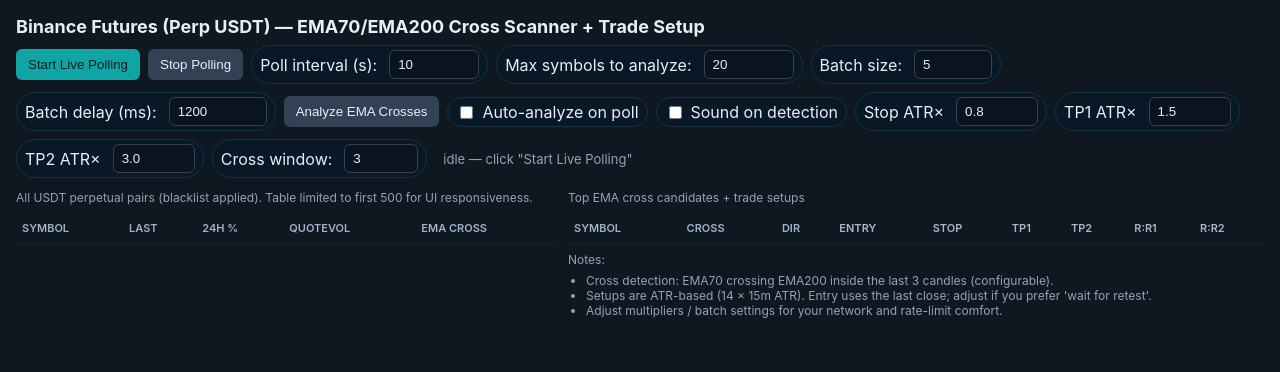
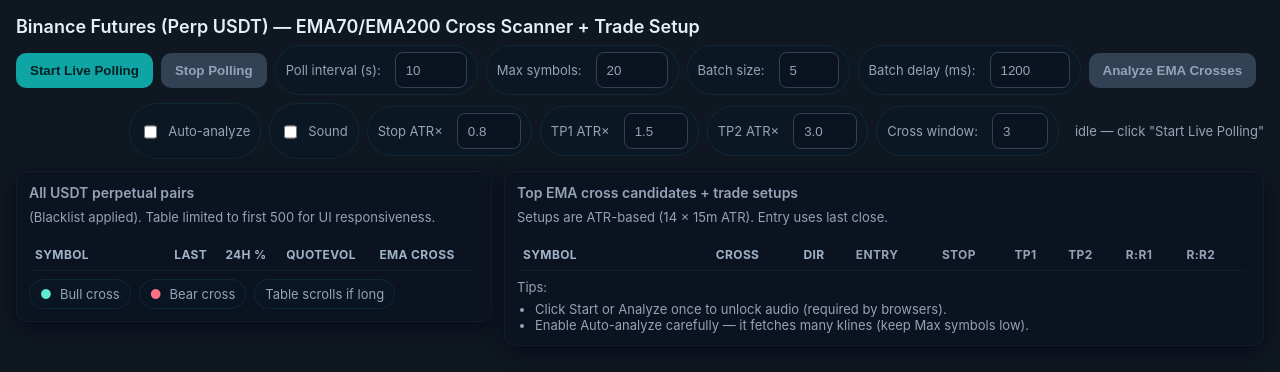
Before and after one commit to enigmaapos/Consolidation-tracke, a plain HTML site: page index.html in a window 1280 px wide. Drawn offline with Linux system fonts and the light colour scheme.

Commit message:
Update index.html

```diff
--- a/index.html
+++ b/index.html
@@ -5,38 +5,104 @@
   <title>Binance Futures (Perp USDT) — EMA70/EMA200 Cross Scanner + Trade Setup</title>
   <meta name="viewport" content="width=device-width,initial-scale=1" />
   <style>
-    body { font-family: Inter, Roboto, Arial; background:#0f1720; color:#e6eef8; margin:16px; }
-    h1 { margin:0 0 8px 0; font-size:18px; }
-    .controls { display:flex; gap:8px; align-items:center; margin-bottom:12px; flex-wrap:wrap; }
-    button { padding:8px 12px; border:0; background:#0ea5a4; color:#042024; border-radius:6px; cursor:pointer; }
-    button.secondary { background:#334155; color:#e6eef8; }
-    input, select { padding:6px 8px; border-radius:6px; border:1px solid #334155; background:#0b1220; color:#e6eef8; }
-    table { width:100%; border-collapse:collapse; margin-top:8px; }
-    th, td { padding:8px 6px; font-size:12px; border-bottom:1px solid rgba(255,255,255,0.04); text-align:left; }
-    th { color:#9fb3c8; font-weight:600; font-size:11px; text-transform:uppercase; }
-    .green { color:#5eead4; } .red { color:#fb7185; }
-    .muted { color:#94a3b8; font-size:12px; }
-    .status { margin-left:8px; font-size:13px; color:#94a3b8; }
-    .small { font-size:11px; color:#a7b8c8; }
-    .chip { padding:4px 8px; border-radius:999px; background:#091826; border:1px solid #153241; display:flex; align-items:center; gap:6px; }
-    label.chip input[type="checkbox"] { transform: translateY(1px); }
-    .num { font-family: monospace; }
+    :root{
+      --bg:#0f1720;
+      --card:#0b1220;
+      --muted:#94a3b8;
+      --accent:#0ea5a4;
+      --accent-dark:#042024;
+      --glass-border: rgba(255,255,255,0.04);
+      --green:#5eead4;
+      --red:#fb7185;
+      --radius:12px;
+      --pad:12px;
+      --shadow: 0 6px 18px rgba(2,6,23,0.6);
+      --max-card-height: 60vh;
+    }
+
+    /* Reset-ish */
+    html,body{height:100%;margin:0;font-family:Inter, Roboto, Arial, system-ui,-apple-system; background:var(--bg); color:#e6eef8; -webkit-font-smoothing:antialiased;}
+    h1{margin:0 0 8px 0;font-size:18px;font-weight:600}
+    .muted{color:var(--muted); font-size:13px}
+
+    /* Page container */
+    .wrap{padding:16px; max-width:1400px; margin:0 auto; box-sizing:border-box;}
+
+    /* Controls */
+    .controls{
+      display:flex;
+      gap:8px;
+      align-items:center;
+      margin-bottom:12px;
+      flex-wrap:wrap;
+    }
+    .controls .left { display:flex; gap:8px; align-items:center; flex-wrap:wrap; }
+    .controls .right { margin-left:auto; display:flex; gap:8px; align-items:center; flex-wrap:wrap; }
+
+    button{ padding:10px 14px; border:0; background:var(--accent); color:var(--accent-dark); border-radius:10px; cursor:pointer; font-weight:600; }
+    button.secondary{ background:#334155; color:var(--muted); }
+    input, select{ padding:8px 10px; border-radius:8px; border:1px solid #334155; background:var(--card); color:inherit; min-height:36px; box-sizing:border-box; }
+
+    .chip{ padding:6px 10px; border-radius:999px; background:rgba(9,24,38,0.6); border:1px solid rgba(21,50,65,0.6); display:flex; align-items:center; gap:8px; color:var(--muted); font-size:13px; }
+
+    /* Cards grid */
+    .grid{ display:grid; grid-template-columns: 1fr 760px; gap:12px; align-items:start; }
+    @media (max-width:1100px){ .grid{ grid-template-columns: 1fr 420px; } }
+    @media (max-width:900px){ .grid{ grid-template-columns: 1fr; } }
+
+    /* Card styles */
+    .card{ background:var(--card); border-radius:var(--radius); padding:12px; box-shadow:var(--shadow); border:1px solid var(--glass-border); box-sizing:border-box; }
+    .card h2{ margin:0 0 8px 0; font-size:14px; color:var(--muted); font-weight:600 }
+    .card .card-body{ display:block; }
+
+    /* Tables */
+    table{ width:100%; border-collapse:collapse; font-size:13px; }
+    th, td{ padding:8px 6px; border-bottom:1px solid rgba(255,255,255,0.04); text-align:left; vertical-align:middle; }
+    th{ color:#9fb3c8; font-weight:700; font-size:12px; text-transform:uppercase; letter-spacing:0.03em; }
+    .green{ color:var(--green); }
+    .red{ color:var(--red); }
+    .small{ color:var(--muted); font-size:12px; }
+
+    /* Scrollable table containers */
+    .table-wrap{ max-height:var(--max-card-height); overflow:auto; padding-right:6px; -webkit-overflow-scrolling:touch; }
+    .table-wrap table th:first-child, .table-wrap table td:first-child { min-width:110px; }
+
+    /* Top table wider card style */
+    .wide { max-width:100%; }
+
+    /* Buttons & inputs responsive */
+    @media (max-width:600px){
+      button{ flex:1 1 auto; min-width:0; }
+      .controls{ gap:6px; }
+      .chip{ font-size:12px; padding:6px; }
+      input, select{ font-size:13px; }
+      th, td{ padding:8px 6px; font-size:12px; }
+      h1{ font-size:16px; }
+    }
+
+    /* Minor helpers */
+    .status{ margin-left:8px; font-size:13px; color:var(--muted); }
+    .num{ font-family: ui-monospace, SFMono-Regular, Menlo, Monaco, monospace; }
+    .legend{ display:flex; gap:8px; align-items:center; margin-top:8px; color:var(--muted); font-size:12px; }
+    .chip .checkbox{ transform:translateY(1px); }
   </style>
 </head>
 <body>
+  <div class="wrap">
     <h1>Binance Futures (Perp USDT) — EMA70/EMA200 Cross Scanner + Trade Setup</h1>
 
     <div class="controls">
+      <div class="left">
         <button id="startPoll">Start Live Polling</button>
         <button id="stopPoll" class="secondary" disabled>Stop Polling</button>
 
-    <label class="chip">
+        <label class="chip" title="Poll interval in seconds">
           Poll interval (s):
           <input id="pollInterval" type="number" min="5" value="10" style="width:72px; margin-left:6px;">
         </label>
 
         <label class="chip">
-      Max symbols to analyze:
+          Max symbols:
           <input id="maxAnalyze" type="number" min="1" value="20" style="width:72px; margin-left:6px;">
         </label>
 
@@ -51,42 +117,45 @@
         </label>
 
         <button id="analyze" class="secondary">Analyze EMA Crosses</button>
+      </div>
 
+      <div class="right">
         <label class="chip">
-      <input id="autoAnalyzeToggle" type="checkbox" /> Auto-analyze on poll
+          <input id="autoAnalyzeToggle" type="checkbox" class="checkbox" /> Auto-analyze
         </label>
 
         <label class="chip">
-      <input id="soundToggle" type="checkbox" /> Sound on detection
+          <input id="soundToggle" type="checkbox" class="checkbox" /> Sound
         </label>
 
-    <label class="chip">
-      Stop ATR×
+        <label class="chip">Stop ATR×
           <input id="stopAtrMult" type="number" step="0.1" min="0.1" value="0.8" style="width:64px; margin-left:6px;">
         </label>
 
-    <label class="chip">
-      TP1 ATR×
+        <label class="chip">TP1 ATR×
           <input id="tp1AtrMult" type="number" step="0.1" min="0.1" value="1.5" style="width:64px; margin-left:6px;">
         </label>
 
-    <label class="chip">
-      TP2 ATR×
+        <label class="chip">TP2 ATR×
           <input id="tp2AtrMult" type="number" step="0.1" min="0.1" value="3.0" style="width:64px; margin-left:6px;">
         </label>
 
-    <label class="chip">
-      Cross window:
+        <label class="chip">Cross window:
           <input id="crossWindow" type="number" min="1" value="3" style="width:56px; margin-left:6px;" />
         </label>
 
         <div class="status" id="status">idle</div>
       </div>
+    </div>
 
-  <div style="display:flex; gap:12px; align-items:flex-start;">
-    <div style="flex:1; min-width:540px;">
-      <div class="muted">All USDT perpetual pairs (blacklist applied). Table limited to first 500 for UI responsiveness.</div>
-      <table id="pairsTable">
+    <!-- grid with cards -->
+    <div class="grid" id="grid">
+      <!-- Left column: Pairs table card -->
+      <div class="card">
+        <h2>All USDT perpetual pairs</h2>
+        <div class="muted" style="margin-bottom:8px;">(Blacklist applied). Table limited to first 500 for UI responsiveness.</div>
+        <div class="table-wrap card-body" style="padding-top:6px;">
+          <table id="pairsTable" role="table" aria-label="Filtered pairs">
             <thead>
               <tr>
                 <th>Symbol</th>
@@ -99,10 +168,19 @@
             <tbody></tbody>
           </table>
         </div>
+        <div class="legend">
+          <div class="chip"><span class="green">●</span> Bull cross</div>
+          <div class="chip"><span class="red">●</span> Bear cross</div>
+          <div class="chip">Table scrolls if long</div>
+        </div>
+      </div>
 
-    <div style="width:760px;">
-      <div class="muted">Top EMA cross candidates + trade setups</div>
-      <table id="topTable">
+      <!-- Right column: Top candidates card -->
+      <div class="card wide">
+        <h2>Top EMA cross candidates + trade setups</h2>
+        <div class="muted" style="margin-bottom:8px;">Setups are ATR-based (14 × 15m ATR). Entry uses last close.</div>
+        <div class="table-wrap card-body" style="padding-top:6px;">
+          <table id="topTable" role="table" aria-label="Top EMA candidates">
             <thead>
               <tr>
                 <th>Symbol</th>
@@ -118,24 +196,24 @@
             </thead>
             <tbody></tbody>
           </table>
-      <div class="muted" style="margin-top:8px; font-size:12px;">
-        Notes:
+        </div>
+        <div style="margin-top:8px; color:var(--muted); font-size:13px;">
+          Tips:
           <ul style="margin:6px 0 0 18px; padding:0;">
-          <li>Cross detection: EMA70 crossing EMA200 inside the last <span id="cwDisplay">3</span> candles (configurable).</li>
-          <li>Setups are ATR-based (14 × 15m ATR). Entry uses the last close; adjust if you prefer 'wait for retest'.</li>
-          <li>Adjust multipliers / batch settings for your network and rate-limit comfort.</li>
+            <li>Click Start or Analyze once to unlock audio (required by browsers).</li>
+            <li>Enable Auto-analyze carefully — it fetches many klines (keep Max symbols low).</li>
           </ul>
+        </div>
       </div>
     </div>
   </div>
 
   <script>
-  // ---------- Config ----------
+  // ---------- (unchanged JS logic) ----------
   const TICKER_24H = 'https://fapi.binance.com/fapi/v1/ticker/24hr';
   const KLINES = 'https://fapi.binance.com/fapi/v1/klines';
   const INTERVAL = '15m';
-  const LOOKBACK_EMA200 = 240; // we need at least 200 + some buffer; 240 is safe
-  // Blacklist
+  const LOOKBACK_EMA200 = 240;
   const blacklist = [
     "ALPACAUSDT","BNXUSDT","ALPHAUSDT","OCEANUSDT","DGBUSDT","AGIXUSDT","LINAUSDT",
     "LOKAUSDT","KEYUSDT","MDTUSDT","LOOMUSDT","RENUSDT","OMNIUSDT","SLERFUSDT",
@@ -161,16 +239,11 @@
   const tp1AtrMultInput = document.getElementById('tp1AtrMult');
   const tp2AtrMultInput = document.getElementById('tp2AtrMult');
   const crossWindowInput = document.getElementById('crossWindow');
-  const cwDisplay = document.getElementById('cwDisplay');
 
-  cwDisplay.textContent = crossWindowInput.value;
-
-  crossWindowInput.addEventListener('change', () => { cwDisplay.textContent = crossWindowInput.value; });
+  function setStatus(s){ statusEl.textContent = s; }
 
   let pollTimer = null;
   let latestTickers = [];
-
-  function setStatus(s) { statusEl.textContent = s; }
 
   async function safeFetch(url, params = null) {
     const p = params ? '?' + new URLSearchParams(params).toString() : '';
@@ -179,7 +252,6 @@
     return res.json();
   }
 
-  // FILTER: All USDT perpetual tickers except blacklist
   function filterTickers(allTickers) {
     return allTickers
       .filter(t => t.symbol && t.symbol.endsWith('USDT') && !blacklist.includes(t.symbol))
@@ -192,7 +264,7 @@
       .sort((a,b) => (b.quoteVolume || 0) - (a.quoteVolume || 0));
   }
 
-  function renderPairs(list) {
+  function renderPairs(list){
     pairsTbody.innerHTML = '';
     list.forEach(item => {
       const tr = document.createElement('tr');
@@ -208,9 +280,9 @@
     });
   }
 
-  function renderTop(results) {
+  function renderTop(results){
     topTbody.innerHTML = '';
-    results.forEach(r => {
+    results.forEach(r=>{
       const tr = document.createElement('tr');
       const crossText = r.crossType === 'BULL' ? 'EMA70>EMA200 (bull)' : 'EMA70<EMA200 (bear)';
       const crossCls = r.crossType === 'BULL' ? 'green' : 'red';
@@ -230,8 +302,7 @@
     });
   }
 
-  // EMA series
-  function emaSeries(values, period) {
+  function emaSeries(values, period){
     if (values.length < period) return null;
     const k = 2 / (period + 1);
     const out = new Array(values.length).fill(null);
@@ -246,8 +317,7 @@
     return out;
   }
 
-  // ATR computation
-  function computeATR(klines, period = 14) {
+  function computeATR(klines, period = 14){
     if (!klines || klines.length < period + 1) return null;
     const trs = [];
     for (let i = 1; i < klines.length; i++) {
@@ -262,7 +332,7 @@
     return atr;
   }
 
-  // Detect recent EMA70/EMA200 cross within crossWindow candles (default 3)
+  // Detect recent EMA70/EMA200 cross within crossWindow candles
   function checkEMACross(klines, crossWindow = 3) {
     if (!klines || klines.length < 210) return { ok:false };
     const closes = klines.map(k=>k.c);
@@ -270,7 +340,6 @@
     const ema200 = emaSeries(closes, 200);
     if (!ema70 || !ema200) return { ok:false };
 
-    // We'll check the sign of (ema70 - ema200) for the last crossWindow+1 points
     const diff = [];
     const n = ema70.length;
     for (let i = n - (crossWindow + 1); i < n; i++) {
@@ -278,14 +347,13 @@
     }
     if (diff.length < 2) return { ok:false };
 
-    // Look for a sign change in diff: negative->positive = bullish, positive->negative = bearish
     let crossType = null;
-    let crossIndexFromEnd = null; // 0 => latest candle, 1 => previous, etc.
+    let crossIndexFromEnd = null;
     for (let j = 1; j < diff.length; j++) {
       const prev = diff[j-1];
       const cur = diff[j];
       if (prev <= 0 && cur > 0) {
-        crossType = 'BULL'; // ema70 crossed above ema200
+        crossType = 'BULL';
         crossIndexFromEnd = diff.length - 1 - j;
         break;
       }
@@ -296,7 +364,6 @@
       }
     }
 
-    // also capture latest price info
     const lastIdx = closes.length - 1;
     const lastClose = closes[lastIdx];
     const lastHigh = klines[lastIdx].h;
@@ -306,7 +373,7 @@
       ok: true,
       ema70Series: ema70,
       ema200Series: ema200,
-      crossType, // 'BULL' | 'BEAR' | null
+      crossType,
       crossIndexFromEnd,
       lastClose,
       lastHigh,
@@ -330,7 +397,6 @@
     }));
   }
 
-  // Batch analyze: fetch klines and run cross detection
   async function batchAnalyzeCross(symbols, batchSize=5, batchDelay=1200) {
     const results = [];
     const crossWindow = Math.max(1, Number(crossWindowInput.value) || 3);
@@ -356,21 +422,17 @@
     return results;
   }
 
-  // --- Audio helpers (Web Audio API) ---
+  // Audio helpers
   let audioCtx = null;
   let audioUnlocked = false;
   function ensureAudioContext() {
-    if (!audioCtx) {
-      audioCtx = new (window.AudioContext || window.webkitAudioContext)();
-    }
+    if (!audioCtx) audioCtx = new (window.AudioContext || window.webkitAudioContext)();
     if (audioCtx.state === 'suspended') {
-      audioCtx.resume().then(() => { audioUnlocked = true; }).catch(()=>{ audioUnlocked = false; });
-    } else {
-      audioUnlocked = true;
-    }
+      audioCtx.resume().then(()=>{ audioUnlocked = true }).catch(()=>{ audioUnlocked=false; });
+    } else audioUnlocked = true;
   }
   function playBeep(freq=880, duration=120, volume=0.12, type='sine') {
-    if (!audioCtx) try { ensureAudioContext(); } catch(e){ return; }
+    if (!audioCtx) try{ ensureAudioContext(); } catch(e){ return; }
     if (!audioUnlocked) return;
     try {
       const now = audioCtx.currentTime;
@@ -381,44 +443,27 @@
       g.gain.setValueAtTime(volume, now);
       g.gain.linearRampToValueAtTime(volume, now + 0.01);
       g.gain.linearRampToValueAtTime(0.0001, now + duration/1000);
-      o.connect(g);
-      g.connect(audioCtx.destination);
-      o.start(now);
-      o.stop(now + duration/1000 + 0.02);
-    } catch (e) { /* silent fail */ }
+      o.connect(g); g.connect(audioCtx.destination);
+      o.start(now); o.stop(now + duration/1000 + 0.02);
+    } catch(e){}
   }
-  function playNotification() {
-    if (!soundToggle.checked) return;
-    playBeep(1046, 80, 0.08);
-    setTimeout(()=>playBeep(1318, 70, 0.07), 120);
-    setTimeout(()=>playBeep(1568, 60, 0.06), 220);
-  }
+  function playNotification(){ if (!soundToggle.checked) return; playBeep(1046,80,0.08); setTimeout(()=>playBeep(1318,70,0.07),120); setTimeout(()=>playBeep(1568,60,0.06),220); }
 
-  // Trade setup builder using ATR, direction from cross
-  function buildTradeSetupByCross(sym, chk, klines) {
+  function buildTradeSetupByCross(sym, chk, klines){
     if (!chk || !chk.ok || !chk.crossType) return null;
     const atr = computeATR(klines.slice(-40), 14) || computeATR(klines, 14) || 0;
     const stopAtrMult = Math.max(0.1, Number(stopAtrMultInput.value) || 0.8);
     const tp1AtrMult = Math.max(0.1, Number(tp1AtrMultInput.value) || 1.5);
     const tp2AtrMult = Math.max(0.1, Number(tp2AtrMultInput.value) || 3.0);
-
     const lastClose = chk.lastClose;
     const lastLow = chk.lastLow;
     const lastHigh = chk.lastHigh;
-
-    // precision
     let prec = 4;
-    if (lastClose >= 100) prec = 2;
-    else if (lastClose >= 10) prec = 3;
-    else if (lastClose < 1) prec = 6;
-
-    // direction from cross
+    if (lastClose >= 100) prec = 2; else if (lastClose >= 10) prec = 3; else if (lastClose < 1) prec = 6;
     const direction = chk.crossType === 'BULL' ? 'LONG' : 'SHORT';
     const entry = lastClose;
-
     let stop;
     if (direction === 'LONG') {
-      // place stop below recent low and below EMA200 (safe)
       const ema200Latest = chk.ema200Series ? chk.ema200Series[chk.ema200Series.length -1] : null;
       stop = Math.min(lastLow - atr * stopAtrMult, (ema200Latest ? ema200Latest - atr * 0.25 : lastLow - atr*stopAtrMult));
       if (stop >= entry) stop = entry - Math.max(atr * 0.2, (entry * 0.0005));
@@ -427,38 +472,18 @@
       stop = Math.max(lastHigh + atr * stopAtrMult, (ema200Latest ? ema200Latest + atr * 0.25 : lastHigh + atr*stopAtrMult));
       if (stop <= entry) stop = entry + Math.max(atr * 0.2, (entry * 0.0005));
     }
-
-    let tp1, tp2;
-    if (direction === 'LONG') {
-      tp1 = entry + atr * tp1AtrMult;
-      tp2 = entry + atr * tp2AtrMult;
-    } else {
-      tp1 = entry - atr * tp1AtrMult;
-      tp2 = entry - atr * tp2AtrMult;
-    }
-
+    let tp1,tp2;
+    if (direction === 'LONG') { tp1 = entry + atr * tp1AtrMult; tp2 = entry + atr * tp2AtrMult; }
+    else { tp1 = entry - atr * tp1AtrMult; tp2 = entry - atr * tp2AtrMult; }
     const risk = Math.abs(entry - stop);
     const rr1 = risk > 0 ? Math.abs(tp1 - entry) / risk : 0;
     const rr2 = risk > 0 ? Math.abs(tp2 - entry) / risk : 0;
-
-    return {
-      symbol: sym,
-      direction,
-      entry,
-      stop,
-      tp1,
-      tp2,
-      rr1,
-      rr2,
-      atr,
-      prec
-    };
+    return { symbol: sym, direction, entry, stop, tp1, tp2, rr1, rr2, atr, prec };
   }
 
-  // Handle results: mark pairs table, build setups, play sounds
-  async function handleCrossResultsAndPlaySound(results) {
+  async function handleCrossResultsAndPlaySound(results){
     const detected = [];
-    results.forEach(r => {
+    results.forEach(r=>{
       const id = 'cross-' + r.sym;
       const cell = document.getElementById(id);
       if (cell) {
@@ -472,7 +497,6 @@
           cell.classList.remove('green','red');
         }
       }
-
       if (r.chk && r.chk.ok && r.chk.crossType) {
         const setup = buildTradeSetupByCross(r.sym, r.chk, r.kl || []);
         if (setup) {
@@ -489,29 +513,27 @@
 
     if (soundToggle.checked && detected.length > 0) {
       playNotification();
-      let delay = 360;
-      detected.slice(0,10).forEach(d => {
-        setTimeout(() => {
-          if (d.crossType === 'BULL') playBeep(1400, 90, 0.09);
-          else playBeep(900, 120, 0.11);
-        }, delay);
-        delay += 140;
+      let delay=360;
+      detected.slice(0,10).forEach(d=>{
+        setTimeout(()=>{ if (d.crossType==='BULL') playBeep(1400,90,0.09); else playBeep(900,120,0.11); }, delay);
+        delay+=140;
       });
     }
 
-    // sort: bull first (you can change sorting preferences)
-    detected.sort((a,b) => {
-      if (a.crossType !== b.crossType) return a.crossType === 'BULL' ? -1 : 1;
-      if (b.rr1 !== a.rr1) return b.rr1 - a.rr1;
-      return a.closePct - b.closePct;
+    // sort: most recent cross (smaller crossIndexFromEnd) first, then rr1 desc
+    detected.sort((a,b)=>{
+      const ai = (a.crossIndexFromEnd == null) ? 9999 : a.crossIndexFromEnd;
+      const bi = (b.crossIndexFromEnd == null) ? 9999 : b.crossIndexFromEnd;
+      if (ai !== bi) return ai - bi;
+      if ((b.rr1 || 0) !== (a.rr1 || 0)) return (b.rr1 || 0) - (a.rr1 || 0);
+      return Math.abs(b.closePct || 0) - Math.abs(a.closePct || 0);
     });
 
     renderTop(detected.slice(0,50));
     setStatus(`EMA cross analysis finished. ${detected.length} symbols with cross setups`);
   }
 
-  // Poll tickers and optionally auto-analyze
-  async function pollTickersOnce() {
+  async function pollTickersOnce(){
     try {
       const raw = await safeFetch(TICKER_24H);
       const filtered = filterTickers(raw);
@@ -529,36 +551,28 @@
         const results = await batchAnalyzeCross(toAnalyze, batchSize, batchDelay);
         await handleCrossResultsAndPlaySound(results);
       }
-    } catch (e) {
+    } catch(e){
       setStatus('poll error: ' + e.message);
       console.error(e);
     }
   }
 
-  // Events
-  startBtn.onclick = () => {
+  startBtn.onclick = ()=>{
     const interval = Math.max(5, Number(pollIntervalInput.value) || 10);
     if (pollTimer) clearInterval(pollTimer);
     ensureAudioContext();
     pollTickersOnce();
     pollTimer = setInterval(pollTickersOnce, interval * 1000);
-    startBtn.disabled = true;
-    stopBtn.disabled = false;
+    startBtn.disabled = true; stopBtn.disabled = false;
     setStatus('polling started');
   };
-
-  stopBtn.onclick = () => {
+  stopBtn.onclick = ()=>{
     if (pollTimer) { clearInterval(pollTimer); pollTimer = null; }
-    startBtn.disabled = false;
-    stopBtn.disabled = true;
-    setStatus('polling stopped');
+    startBtn.disabled = false; stopBtn.disabled = true; setStatus('polling stopped');
   };
 
-  analyzeBtn.onclick = async () => {
-    if (!latestTickers || latestTickers.length === 0) {
-      setStatus('no symbols to analyze - run poll first');
-      return;
-    }
+  analyzeBtn.onclick = async ()=>{
+    if (!latestTickers || latestTickers.length === 0) { setStatus('no symbols to analyze - run poll first'); return; }
     ensureAudioContext();
     const maxAnalyze = Math.max(1, Number(maxAnalyzeInput.value) || 20);
     const batchSize = Math.max(1, Number(batchSizeInput.value) || 5);
```
Lines whose indentation alone changed are shown as unchanged.
